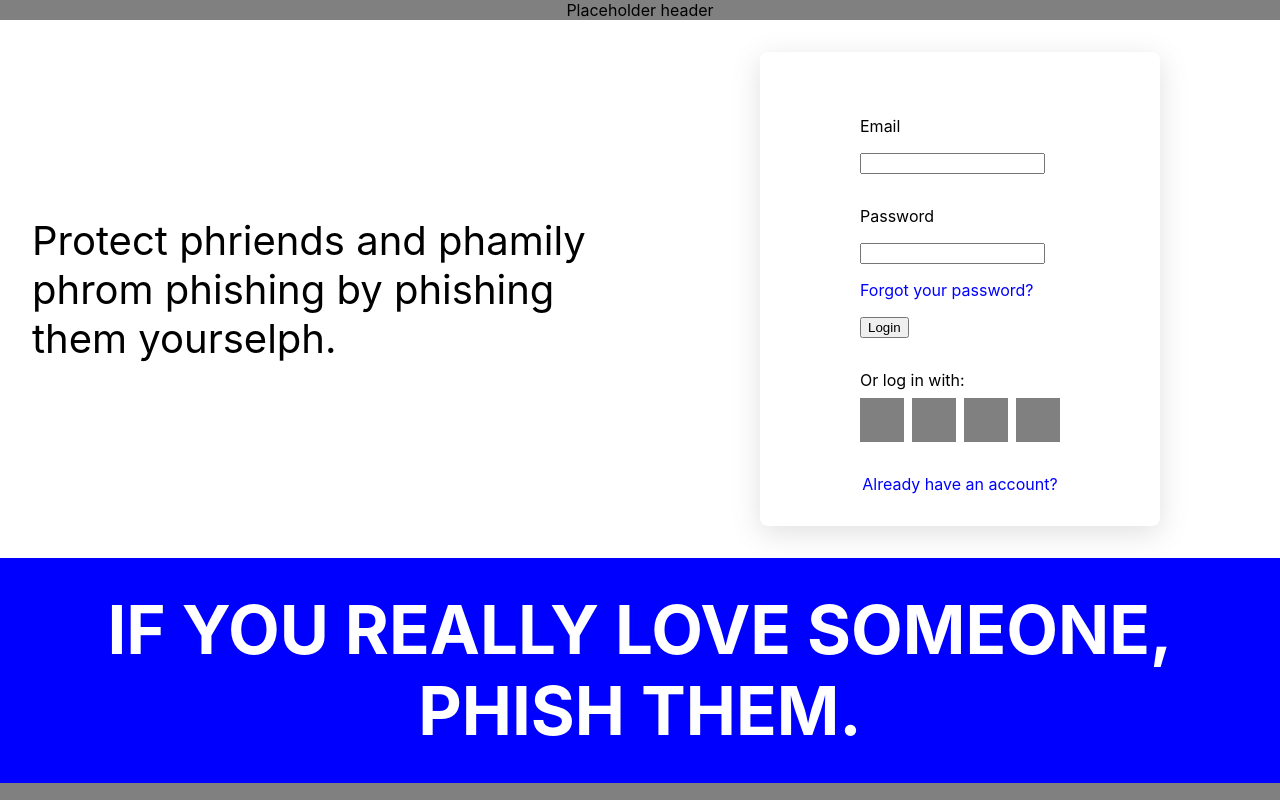
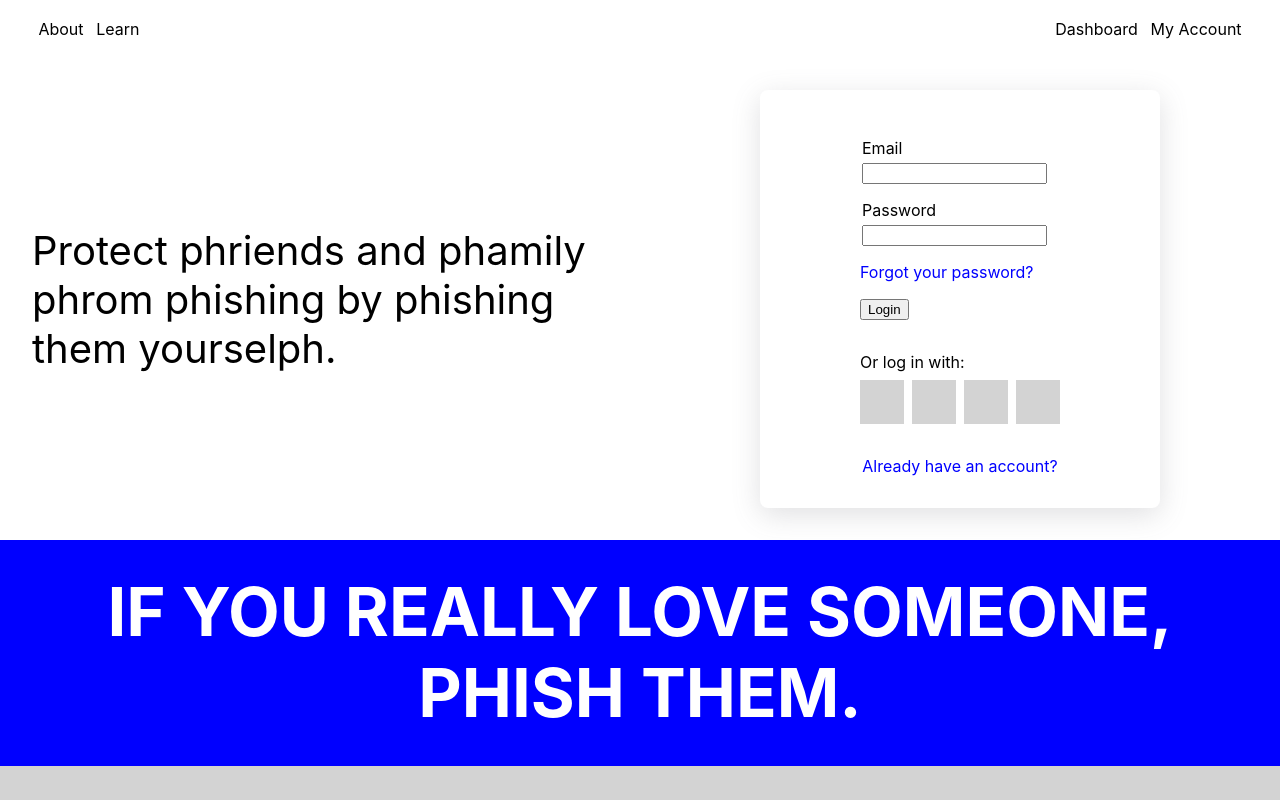
Before and after one commit to phished-co/phished_web_app, a Next.js app: page /landing_page in a window 1280 px wide. Shown: the top 800 px of the page. Built offline with nearby package versions, Linux system fonts and the light colour scheme.

Commit message:
edit styling for login component and landing page

```diff
--- a/components/login/Login.jsx
+++ b/components/login/Login.jsx
@@ -52,13 +52,13 @@ export default function Login() {
     <form onSubmit={handleSubmit}>
       <fieldset className={styles.fieldset} disabled={submitting}>
         <label>
-          <p>Email</p>
+          <p className={styles.input_label}>Email</p>
           <input name='email' onChange={handleChange} value={formData.email || ''} />
         </label>
       </fieldset>
       <fieldset className={styles.fieldset} disabled={submitting}>
         <label>
-          <p>Password</p>
+          <p className={styles.input_label}>Password</p>
           <input name='password' onChange={handleChange} type='password' value={formData.password || ''} />
         </label>
       </fieldset>
--- a/components/login/Login.module.css
+++ b/components/login/Login.module.css
@@ -14,8 +14,11 @@
 
 .fieldset {
   border: none;
-  margin: 1rem 0 1rem 0;
   padding: 0;
+}
+
+.input_label {
+  margin-bottom: 0.25rem;
 }
 
 .a {
@@ -52,7 +55,7 @@
 .square {
   width: 44px;
   height: 44px;
-  background: gray;
+  background: lightgray;
 }
 
 .submitting_elements {
--- a/pages/landing_page.jsx
+++ b/pages/landing_page.jsx
@@ -1,10 +1,11 @@
 import styles from '../styles/landing_page.module.css'
+import Header from "../components/header/Header"
 import Login from "../components/login/Login"
 
 export default function Home() {
   return (
     <>
-      <div className={styles.header}>Placeholder header</div>
+      <Header />
       <main>
         <div className={styles.hero_cont}>
           <div className={styles.hero_half}>Protect phriends and phamily phrom phishing by phishing them yourselph.</div>
--- a/styles/landing_page.module.css
+++ b/styles/landing_page.module.css
@@ -1,8 +1,3 @@
-.header {
-  background: gray;
-  text-align: center;
-}
-
 /* Hero */
 .hero_cont {
   align-items: center;
@@ -39,7 +34,7 @@
 
 /* Graphic */
 .graphic_cont {
-  background: gray;
+  background: lightgray;
   height: 400px;
 }
 
```
